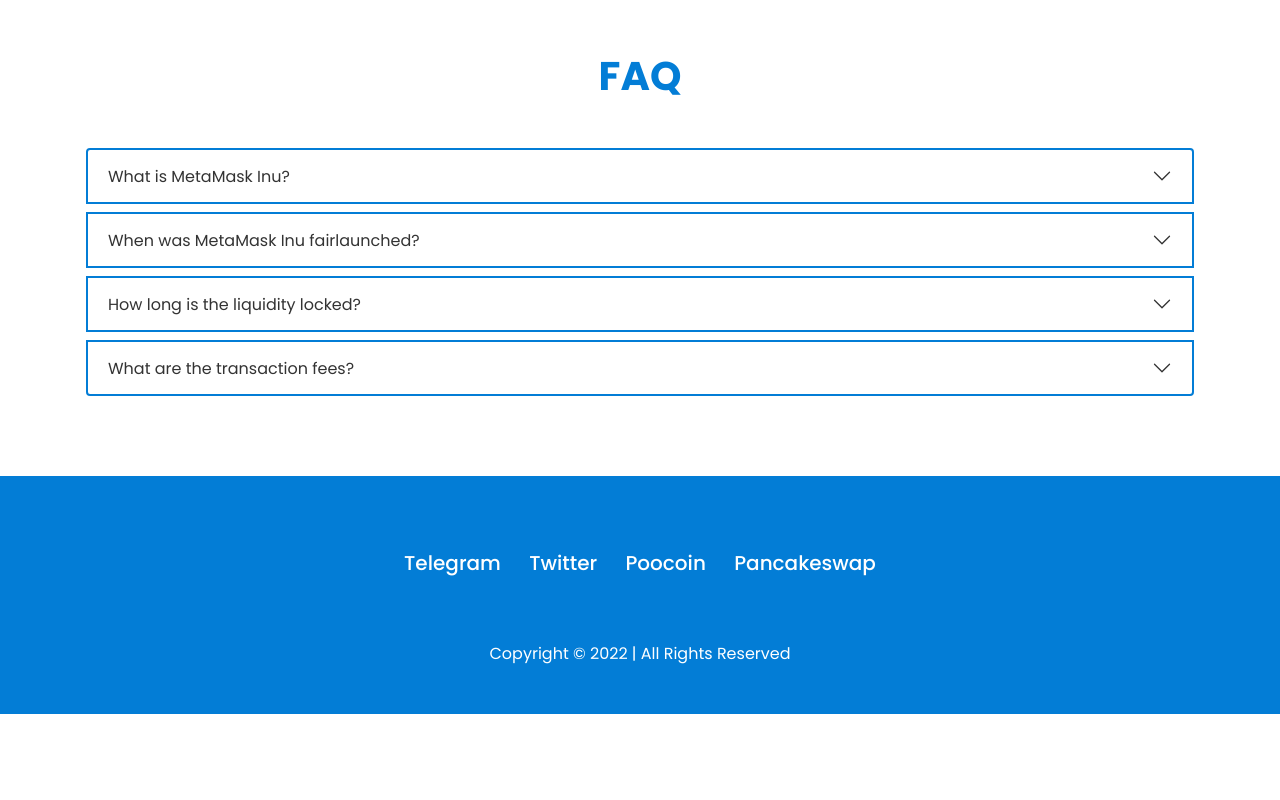
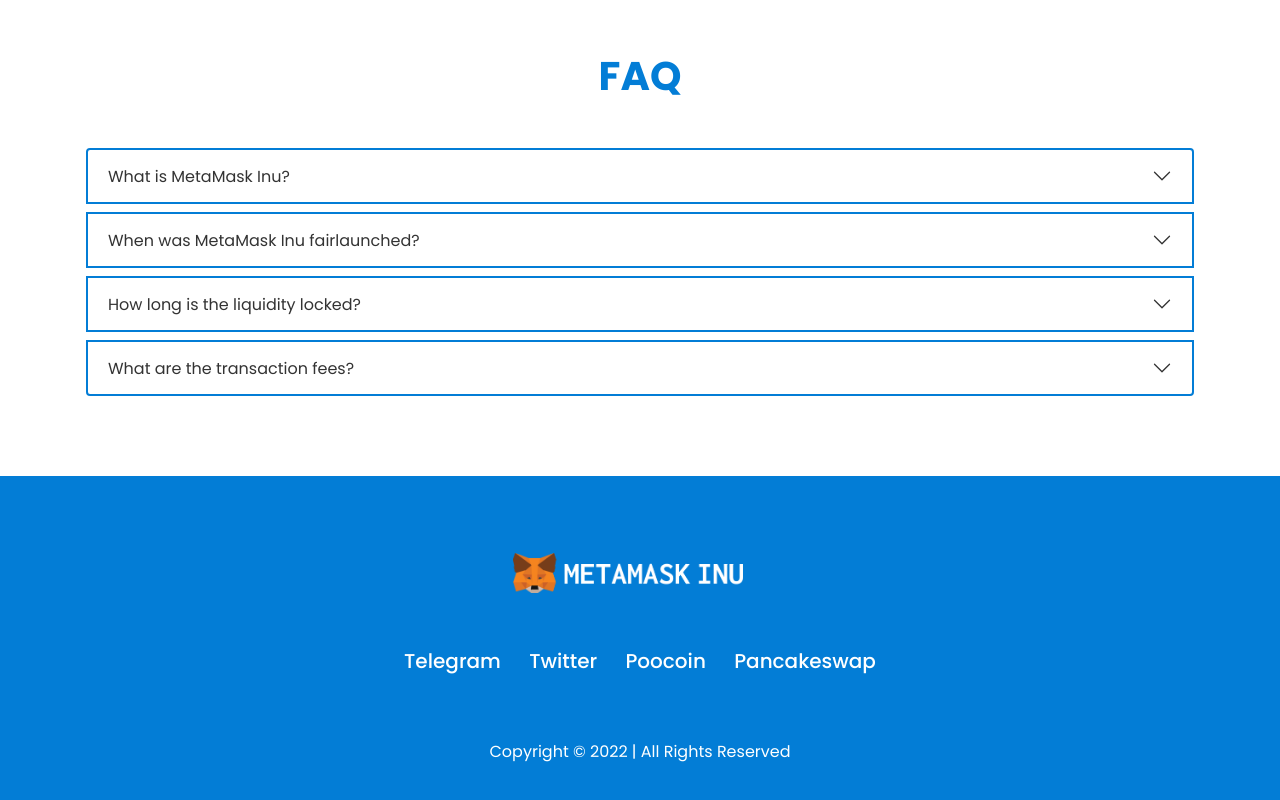
Before and after one commit to metamaskinugithub/metamaskinugithub.github.io, a plain HTML site: page index.html in a window 1280 px wide. Shown: the part 4429-5229 px from the top of the page. Before the commit the page ends 5143 px from the top, so only its background shows below. Drawn offline with nearby package versions, Linux system fonts and the light colour scheme.

Commit message:
Update index.html

```diff
--- a/index.html
+++ b/index.html
@@ -899,7 +899,14 @@ To be announced.
 </main>
 
 <footer class="footer-section">
-<div class="footer-container container py-5">
+<div class="footer-container container py-5"><div class="row mt-4 mb-5">
+<div class="col-12">
+    <a class="navbar-brand d-flex flex-row justify-content-center align-items-center" href="/">
+    <img class="img-fluid me-2" src="images/metamask-logo-text-vertical-3.png" style="max-height:40px;">
+</a>
+    </div>
+</div>
+
 <div class="row mt-4">
 <div class="col-12 d-flex flex-column justify-content-center align-items-center">
 <ul class="list-unstyled text-small text-center">
@@ -953,4 +960,5 @@ AOS.init({
 
 });
 </script>
+
 </body></html>
```
